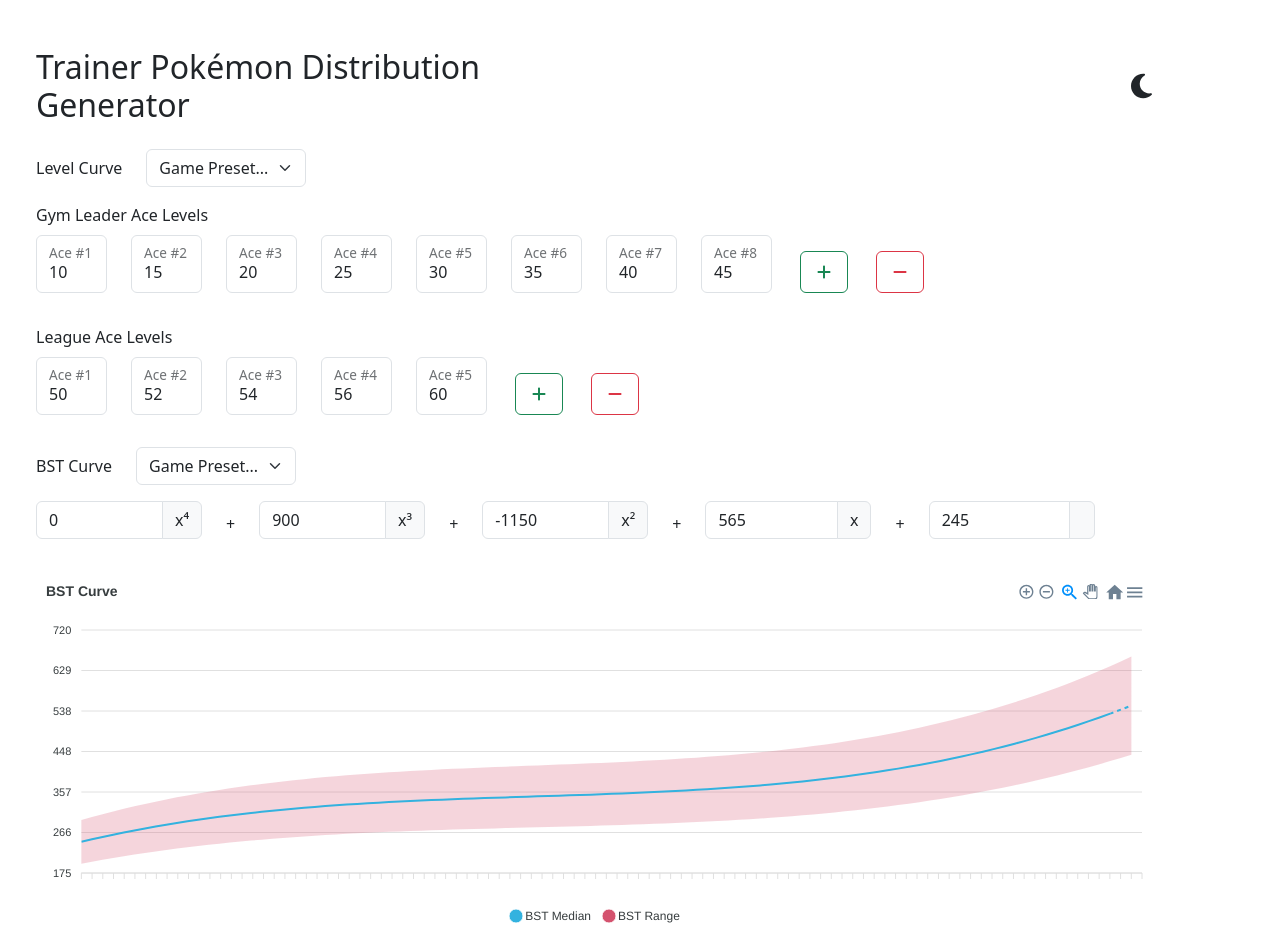
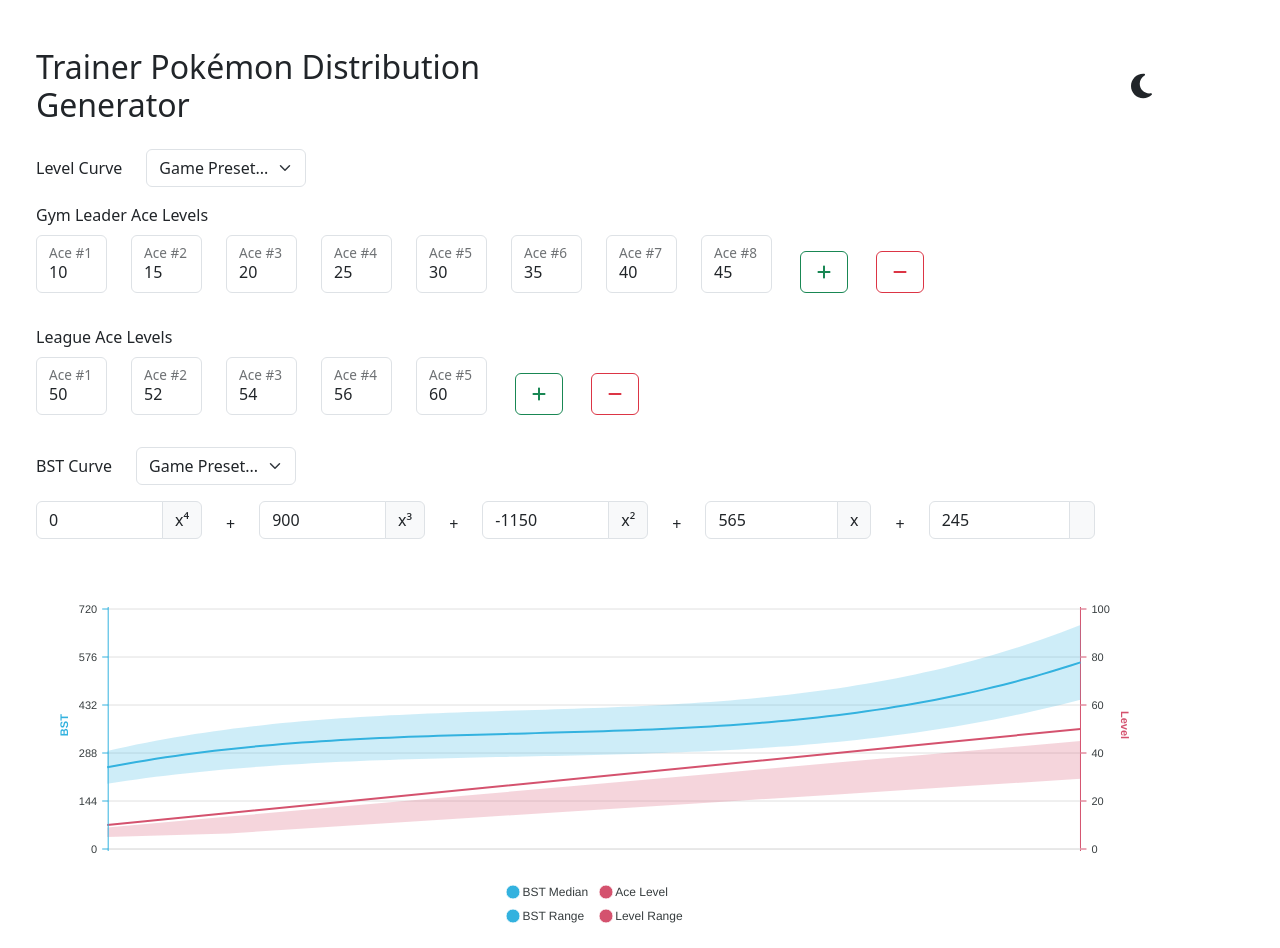
Before and after one commit to b-price/poke-dist-generator, a React (Vite) app: page / in a window 1280 px wide. Shown: the top 948 px of the page. Built offline with nearby package versions, Linux system fonts and the light colour scheme.

Commit message:
refined graph

```diff
--- a/src/components/App.tsx
+++ b/src/components/App.tsx
@@ -1,4 +1,4 @@
-import {useState} from 'react'
+import {useEffect, useState} from 'react'
 import 'bootstrap/dist/css/bootstrap.min.css';
 import {Alert, Button, Col, Container, FloatingLabel, Form, InputGroup, Row} from "react-bootstrap";
 import lCurves from '../data/levelCurvePresets.json' with { type: 'json' };
@@ -16,14 +16,14 @@
     minPostGym,
     title
 } from "../constants.ts";
-import {MedianData, RangeData, SplitData} from "../types.ts";
+import {ChartData, SplitData} from "../types.ts";
 import {
     getCurrentBST,
     getExpAtAces,
     getFinalLevel,
-    getFinalTrainer, getRangeData,
+    getFinalTrainer, getBSTRangeData,
     getSimulatedBaseExp,
-    getTotalExp, getXPYield
+    getTotalExp, getXPYield, getLevelRangeData
 } from "../utils/calc.ts";
 import RangeChart from "./RangeChart.tsx";
 
@@ -35,7 +35,8 @@
     teamStrength: 85,
     firstAce: 5,
     trainerPercent: 100,
-    dataPoints: getRangeData([245, 565, -1150, 900, 0], chartResolution, bstMinFactor, bstMaxFactor),
+    bstDataPoints: getBSTRangeData([245, 565, -1150, 900, 0], chartResolution, bstMinFactor, bstMaxFactor),
+    levelDataPoints: getLevelRangeData([10,15,20,25,30,35,40,45,50], minPostGym, maxPreGym, 5)
 }
 
 function App() {
@@ -55,12 +56,23 @@
     const [totalExp, setTotalExp] = useState<number>(0);
     const [maxLevel, setMaxLevel] = useState<number>(60);
     const [dark, setDark] = useState<boolean>(false);
-    const [dataPoints, setDataPoints] = useState<{rangeData: RangeData[], medianData: MedianData[]}>(defaultState.dataPoints);
+    const [bstChartData, setBstChartData] = useState<ChartData>(defaultState.bstDataPoints);
+    const [levelChartData, setLevelChartData] = useState<ChartData>(defaultState.levelDataPoints);
 
     const bstLabels = ['', 'x', 'x²', 'x³', 'x⁴'];
 
+    useEffect(() => {
+        const leagueAce = useChampion ? e4Aces[e4Aces.length - 1] : e4Aces[0];
+        setLevelChartData(getLevelRangeData([...gymAces, leagueAce], minPostGym, maxPreGym, firstAce));
+    }, [gymAces, e4Aces, useChampion, firstAce]);
+
+    useEffect(() => {
+        setBstChartData(getBSTRangeData(bstCoefficients, chartResolution, bstMinFactor, bstMaxFactor));
+    }, [bstCoefficients]);
+
     const onGymAceChange = (level: number, idx: number) => {
-        setGymAces(gymAces.map((l, i) => i === idx ? level : l));
+        const newGymAces = gymAces.map((l, i) => i === idx ? level : l);
+        setGymAces(newGymAces);
     }
 
     const onE4AceChange = (level: number, idx: number) => {
@@ -70,8 +82,6 @@
     const onCoeffChange = (coeff: number, idx: number) => {
         const newCoeffs = bstCoefficients.map((b, i) => i === idx ? coeff : b);
         setBstCoefficients(newCoeffs);
-        //const newPoints = getRangeData(newCoeffs, chartResolution, bstMinFactor, bstMaxFactor);
-        setDataPoints(getRangeData(newCoeffs, chartResolution, bstMinFactor, bstMaxFactor));
     }
 
     const addGymField = () => {
@@ -79,7 +89,8 @@
     }
 
     const removeGymField = () => {
-        setGymAces([...gymAces].slice(0, gymAces.length - 1));
+        const newGymAces = [...gymAces].slice(0, gymAces.length - 1);
+        setGymAces(newGymAces);
     }
 
     const addE4Field = () => {
@@ -93,7 +104,7 @@
     const onLevelPresetChange = (idx: number) => {
         if (!isNaN(idx)) {
             setGymAces(lCurves[idx].gyms);
-            setE4Aces(lCurves[idx].league)
+            setE4Aces(lCurves[idx].league);
         }
     }
 
@@ -334,7 +345,13 @@
               ).reverse()}
           </Form.Group>
 
-          <RangeChart medianData={dataPoints.medianData} rangeData={dataPoints.rangeData} />
+          <RangeChart
+              bstMedianData={bstChartData.medianData}
+              bstRangeData={bstChartData.rangeData}
+              levelRangeData={levelChartData.rangeData}
+              levelMedianData={levelChartData.medianData}
+              theme={dark ? 'dark' : 'light'}
+          />
 
           <Row className="mb-3">
               <Form.Group as={Col} xs="auto" controlId="teamSize">
--- a/src/components/RangeChart.tsx
+++ b/src/components/RangeChart.tsx
@@ -1,25 +1,38 @@
 import Chart from 'react-apexcharts'
 import React, {useEffect, useState} from "react";
 import {MedianData, RangeData} from "../types.ts";
-import {chartResolution, highestBST, lowestBST} from "../constants.ts";
+import {chartResolution, highestBST} from "../constants.ts";
 
 interface RangeChartProps {
-    medianData: MedianData[];
-    rangeData: RangeData[];
+    bstMedianData: MedianData[];
+    bstRangeData: RangeData[];
+    levelMedianData: MedianData[];
+    levelRangeData: RangeData[];
+    theme: 'dark' | 'light';
 }
 
-const RangeChart: React.FC<RangeChartProps> = ({medianData, rangeData}) => {
+const RangeChart: React.FC<RangeChartProps> = ({bstMedianData, bstRangeData, levelMedianData, levelRangeData, theme}) => {
     const [state, setState] = useState({
         series: [
             {
+                type: 'line',
+                name: 'Ace Level',
+                data: levelMedianData,
+            },
+            {
                 type: 'rangeArea',
-                name: 'BST Range',
-                data: rangeData,
+                name: 'Level Range',
+                data: levelRangeData,
             },
             {
                 type: 'line',
                 name: 'BST Median',
-                data: medianData,
+                data: bstMedianData,
+            },
+            {
+                type: 'rangeArea',
+                name: 'BST Range',
+                data: bstRangeData,
             },
         ],
         options: {
@@ -28,44 +41,92 @@
                 type: 'rangeArea',
                 animations: {
                     speed: 500
-                }
+                },
+                toolbar: {
+                    show: false,
+                },
+                zoom: {
+                    enabled: false,
+                },
+                background: 'transparent',
             },
-            colors: ['#d4526e', '#33b2df', '#d4526e', '#33b2df'],
+            colors: ['#d4526e', '#d4526e', '#33b2df', '#33b2df'],
             dataLabels: {
                 enabled: false
             },
             fill: {
-                opacity: [0.24, 1, 1, 1]
-            },
-            forecastDataPoints: {
-                count: 2
+                opacity: [1, 0.24, 1, 0.24]
             },
             stroke: {
                 curve: 'straight',
-                width: [0, 2, 2, 2]
+                width: [2, 0, 2, 0]
             },
             legend: {
                 show: true,
                 inverseOrder: true
-            },
-            title: {
-                text: 'BST Curve'
             },
             markers: {
                 hover: {
                     sizeOffset: 5
                 }
             },
+            tooltip: {
+                enabledOnSeries: [0, 2],
+                shared: true,
+                hideEmptySeries: false,
+            },
+            theme: {
+                mode: theme
+            },
             xaxis: {
                 min: 0,
                 max: chartResolution,
-                labels: {show: false}
+                labels: {show: false},
+                axisTicks: {show: false},
             },
-            yaxis: {
-                min: lowestBST,
-                max: highestBST,
-                decimalsInFloat: 0
-            }
+            yaxis: [
+                {
+                    seriesName: ['Level Range', 'Ace Level'],
+                    opposite: true,
+                    axisTicks: {
+                        show: true,
+                        color: '#d4526e'
+                    },
+                    axisBorder: {
+                        show: true,
+                        color: '#d4526e'
+                    },
+                    min: 0,
+                    max: 100,
+                    decimalsInFloat: 0,
+                    title: {
+                        text: "Level",
+                        style: {
+                            color: '#d4526e'
+                        }
+                    },
+                },
+                {
+                    seriesName: ['BST Range', 'BST Median'],
+                    min: 0,
+                    max: highestBST,
+                    decimalsInFloat: 0,
+                    axisTicks: {
+                        show: true,
+                        color: '#33b2df'
+                    },
+                    axisBorder: {
+                        show: true,
+                        color: '#33b2df'
+                    },
+                    title: {
+                        text: "BST",
+                        style: {
+                            color: '#33b2df'
+                        }
+                    },
+                }
+            ],
         },
     });
 
@@ -73,69 +134,37 @@
         setState({
             series: [
                 {
+                    type: 'line',
+                    name: 'Ace Level',
+                    data: levelMedianData,
+                },
+                {
                     type: 'rangeArea',
-                    name: 'BST Range',
-                    data: rangeData,
+                    name: 'Level Range',
+                    data: levelRangeData,
                 },
-
                 {
                     type: 'line',
                     name: 'BST Median',
-                    data: medianData,
+                    data: bstMedianData,
+                },
+                {
+                    type: 'rangeArea',
+                    name: 'BST Range',
+                    data: bstRangeData,
                 },
             ],
             options: {
-                chart: {
-                    height: 350,
-                    type: 'rangeArea',
-                    animations: {
-                        speed: 500
-                    }
-                },
-                colors: ['#d4526e', '#33b2df'],
-                dataLabels: {
-                    enabled: false
-                },
-                fill: {
-                    opacity: [0.24, 1]
-                },
-                forecastDataPoints: {
-                    count: 2
-                },
-                stroke: {
-                    curve: 'straight',
-                    width: [0, 2]
-                },
-                legend: {
-                    show: true,
-                    inverseOrder: true
-                },
-                title: {
-                    text: 'BST Curve'
-                },
-                markers: {
-                    hover: {
-                        sizeOffset: 5
-                    }
-                },
-                xaxis: {
-                    min: 0,
-                    max: chartResolution,
-                    labels: {show: false}
-                },
-                yaxis: {
-                    min: lowestBST,
-                    max: highestBST,
-                    decimalsInFloat: 0
-                }
-            },
+                ...state.options,
+                theme: { mode: theme }
+            }
+        });
+    }, [bstMedianData, bstRangeData, levelMedianData, levelRangeData, theme]);
 
 
-        });
-
-    }, [medianData, rangeData]);
-
-
+    if (!levelRangeData.length || !bstMedianData.length || !levelMedianData.length || !bstRangeData.length) {
+        return null;
+    }
     return (
         <div>
             <div id="chart">
--- a/src/types.ts
+++ b/src/types.ts
@@ -48,3 +48,8 @@
     x: number;
     y: number;
 }
+
+export interface ChartData {
+    rangeData: RangeData[];
+    medianData: MedianData[];
+}
--- a/src/utils/calc.ts
+++ b/src/utils/calc.ts
@@ -187,10 +187,10 @@
         return (Math.pow(level, 3) * (Math.floor(level / 2) + 32)) / 50;
 }
 
-export const getRangeData = (coefficients: number[], xRange: number, minBSTRatio: number, maxBSTRatio: number) => {
+export const getBSTRangeData = (coefficients: number[], xRange: number, minBSTRatio: number, maxBSTRatio: number) => {
     const rangeData: RangeData[] = [];
     const medianData: MedianData[] = [];
-    const dataPoints = range(0, xRange);
+    const dataPoints = range(0, xRange + 1);
     dataPoints.forEach(x => {
         const y = getCurrentBST(x / 100, coefficients);
         medianData.push({ x, y });
@@ -201,3 +201,21 @@
     })
     return {rangeData, medianData};
 }
+
+export const getLevelRangeData = (aces: number[], minLevelRatio: number, maxLevelRatio: number, minLevel: number) => {
+    const rangeData: RangeData[] = [];
+    const medianData: MedianData[] = [];
+    //const dataPoints = range(0, 100);
+    aces.forEach((y, i) => {
+        const x = i * 100 / (aces.length - 1);
+        medianData.push({ x, y });
+        rangeData.push({ x, y: [i === 0 ? minLevel : aces[i - 1] * minLevelRatio, y * maxLevelRatio] });
+    })
+    // dataPoints.forEach(x => {
+    //     const index = Math.floor(x / aces.length);
+    //     console.log(index)
+    //     medianData.push({ x, y: aces[index]});
+    //     rangeData.push({ x, y: [index === 0 ? minLevel : aces[index - 1] * minLevelRatio, aces[index] * maxLevelRatio]})
+    // })
+    return {rangeData, medianData};
+}
```
